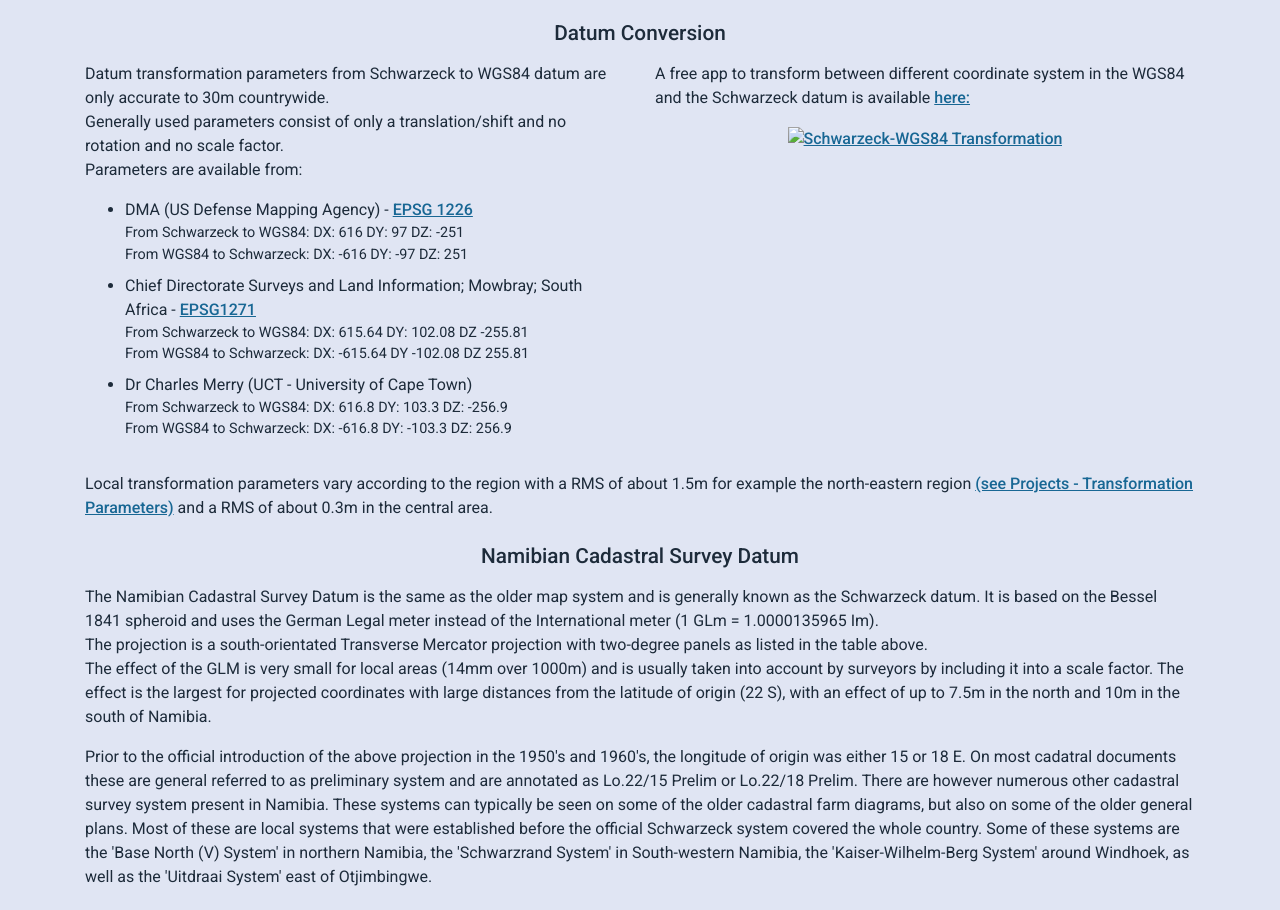
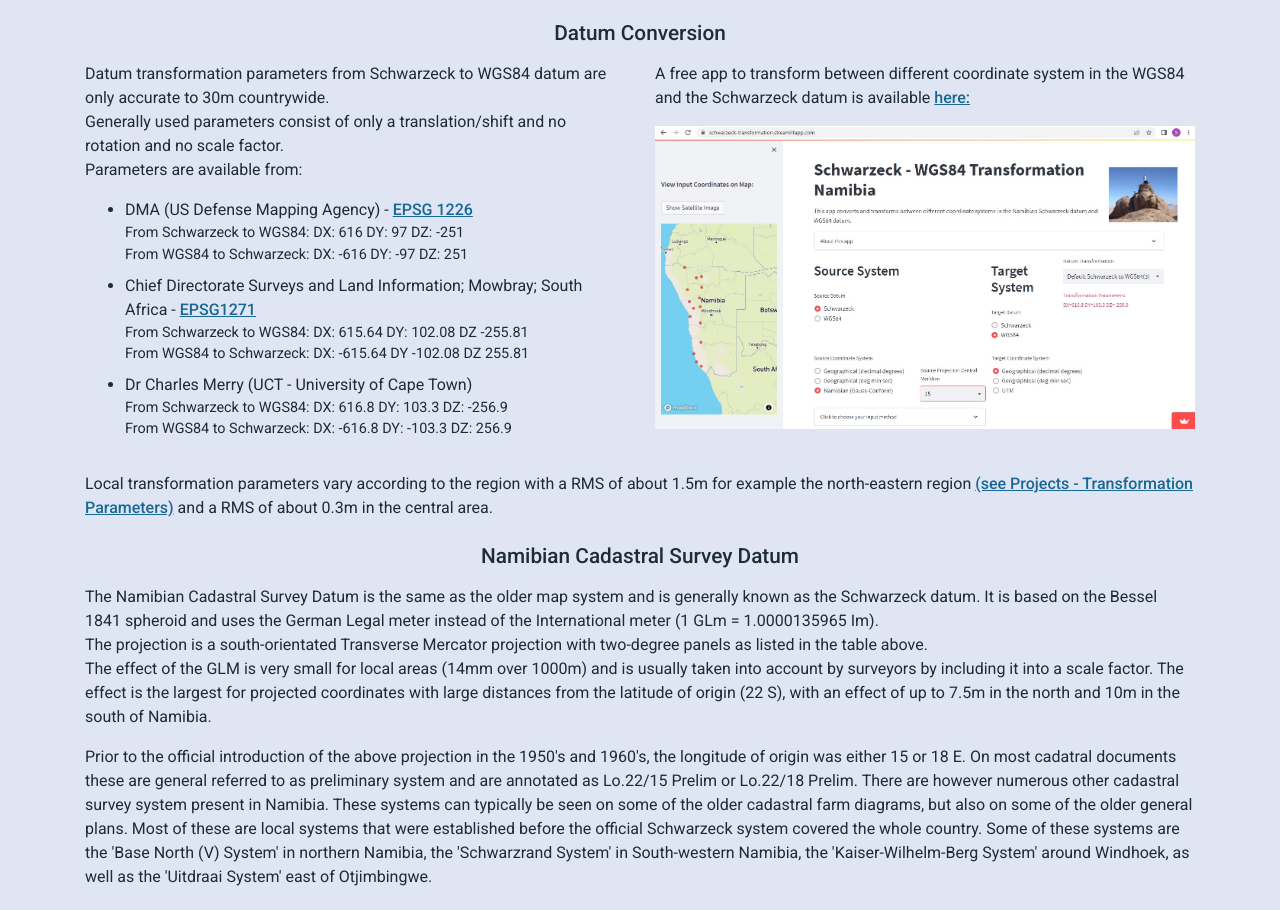
Before and after one commit to AfricanGeomatics/AG-site, a plain HTML site: page namibian-map-system.html in a window 1280 px wide. Shown: the part 1113-2023 px from the top of the page. Drawn offline with nearby package versions, Linux system fonts and the light colour scheme.

Commit message:
repair image link

```diff
--- a/namibian-map-system.html
+++ b/namibian-map-system.html
@@ -274,7 +274,7 @@ From WGS84 to Schwarzeck: DX: -615.64 DY -102.08 DZ 255.81</p></li>
 
 						<div id="img-schwarzeck-transformation">
 							<a class="a-blue-line" href="https://schwarzeck-transformation.streamlitapp.com/" target="_blank" data-toggle="tooltip" title="Click to open transformation app">
-						  		<img src="./images/cadastral/schwarzeck_transformation2.jpg" class="info-card-img" alt="Schwarzeck-WGS84 Transformation">
+						  		<img src="./images/cadastral/schwarzeck_transformation.jpg" class="info-card-img" alt="Schwarzeck-WGS84 Transformation">
 						  	</a>
 						 </div>
 					</div>
```
